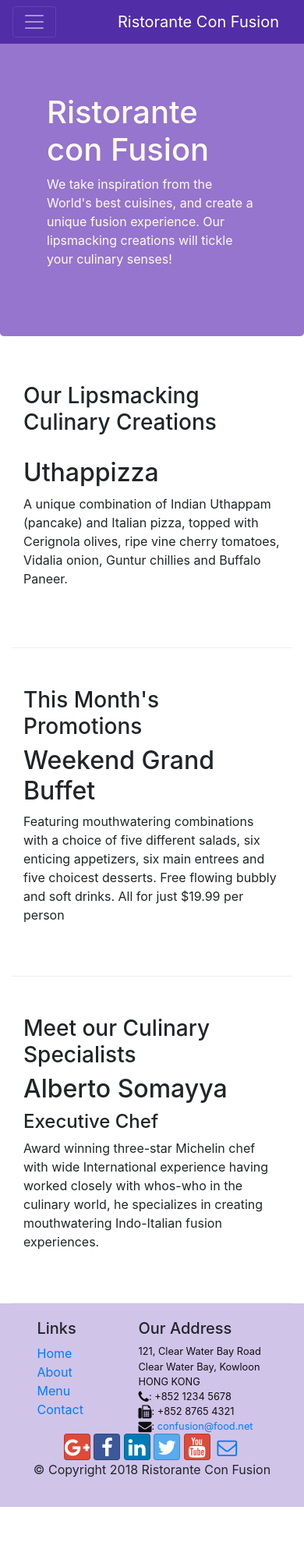
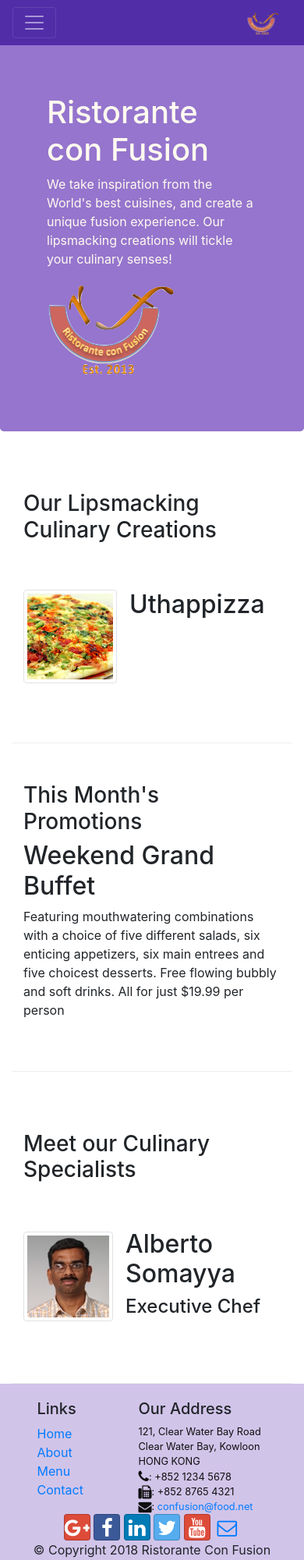
Before and after one commit to nabi-elhraichi/Bootstrap, a website: page index.html in a window 390 px wide. Shown: the top 2000 px of the page at 78% size. Before the commit the page ends 1932 px from the top, so only its background shows below. Drawn offline with nearby package versions, Linux system fonts and the light colour scheme.

Commit message:
Images and Media

```diff
--- a/index.html
+++ b/index.html
@@ -21,7 +21,7 @@
             <button class="navbar-toggler" type="button" data-toggle="collapse" data-target="#Navbar">
                 <span class="navbar-toggler-icon"></span>
             </button>
-            <a class="navbar-brand" href="#">Ristorante Con Fusion</a>
+            <a class="navbar-brand" href="#"><img src="img/logo.png" height="30" width="41"></a>
             <div class="collapse navbar-collapse" id="Navbar">
                 <ul class="navbar-nav mr-auto">
                     <li class="nav-item active"><a class="nav-link" href="#"><span class="fa fa-home fa-lg"></span> Home</a></li>
@@ -40,7 +40,8 @@
                     <h1>Ristorante con Fusion</h1>
                     <p>We take inspiration from the World's best cuisines, and create a unique fusion experience. Our lipsmacking creations will tickle your culinary senses!</p>
                 </div>
-                <div class="col-12 col-sm">
+                <div class="col-12 col-sm align-self-center">
+                    <img src="img/logo.png" class="img-fluid">
                 </div>
             </div>
         </div>
@@ -52,8 +53,14 @@
                 <h3>Our Lipsmacking Culinary Creations</h3>
             </div>
             <div class="col col-sm order-sm-first col-md">
-                <h2>Uthappizza</h2>
-                <p>A unique combination of Indian Uthappam (pancake) and Italian pizza, topped with Cerignola olives, ripe vine cherry tomatoes, Vidalia onion, Guntur chillies and Buffalo Paneer.</p>
+                <div class="media">
+                    <img class="d-flex mr-3 img-thumbnail align-self-center"
+                        src="img/uthappizza.png" alt="Uthappizza">
+                    <div class="media-body">
+                        <h2 class="mt-0">Uthappizza</h2>
+                        <p class="d-none d-sm-block">A unique combination of Indian Uthappam (pancake) and Italian pizza, topped with Cerignola olives, ripe vine cherry tomatoes, Vidalia onion, Guntur chillies and Buffalo Paneer.</p>
+                    </div>
+                </div>
             </div>
         </div>
 
@@ -73,9 +80,19 @@
                 <h3>Meet our Culinary Specialists</h3>
             </div>
             <div class="col col-sm order-sm-first col-md">
-                <h2>Alberto Somayya</h2>
-                <h4>Executive Chef</h4>
-                <p>Award winning three-star Michelin chef with wide International experience having worked closely with whos-who in the culinary world, he specializes in creating mouthwatering Indo-Italian fusion experiences. </p>
+                <div class="media">
+                    <img class="d-flex mr-3 img-thumbnail align-self-center"
+                            src="img/alberto.png" alt="Alberto Somayya">
+                    <div class="media-body">
+                        <h2 class="mt-0">Alberto Somayya</h2>
+                        <h4>Executive Chef</h4>
+                        <p class="d-none d-sm-block">Award winning three-star Michelin chef with wide
+                            International experience having worked closely with
+                            whos-who in the culinary world, he specializes in
+                            creating mouthwatering Indo-Italian fusion experiences.
+                            </p>
+                    </div>
+                </div>
             </div>
         </div>
     </div>
```
Also changed, not shown: aboutus.html (+3 -2 lines), contactus.html (+3 -2 lines), img/alberto.png (added), img/buffet.png (added), img/logo.png (added), img/uthappizza.png (added), 1 other file.
